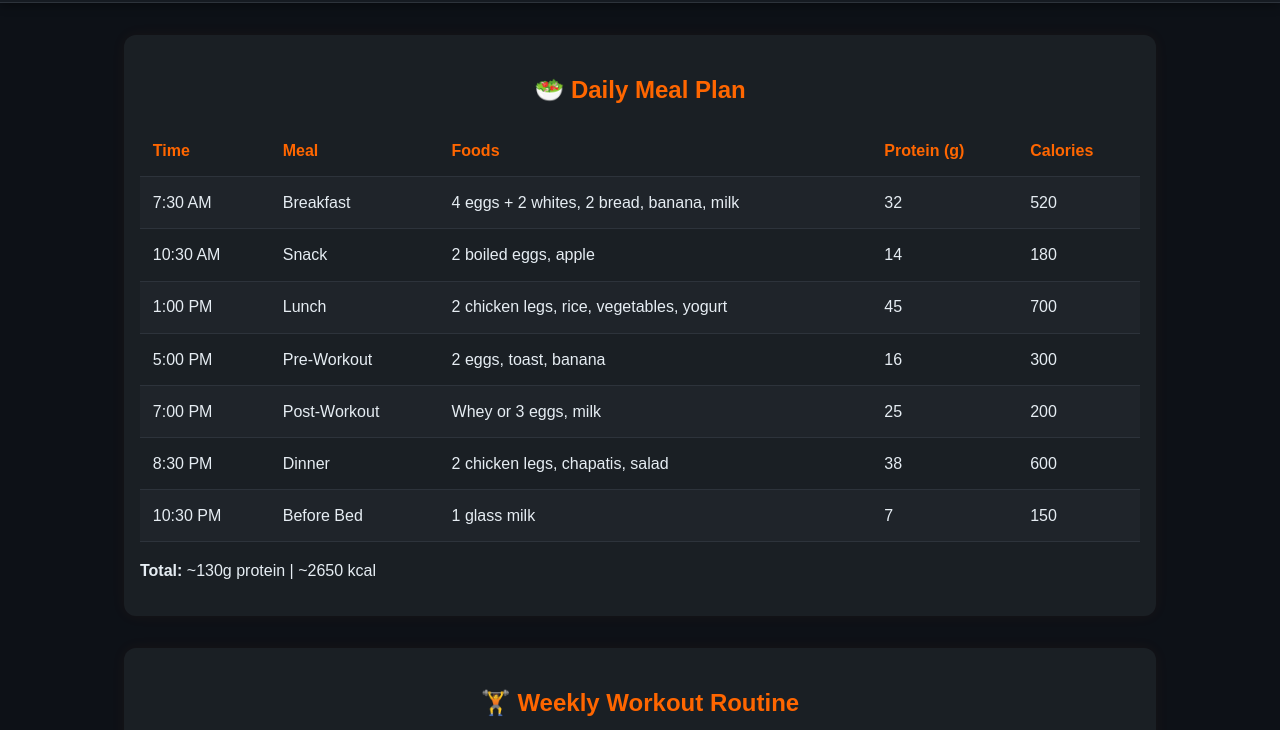
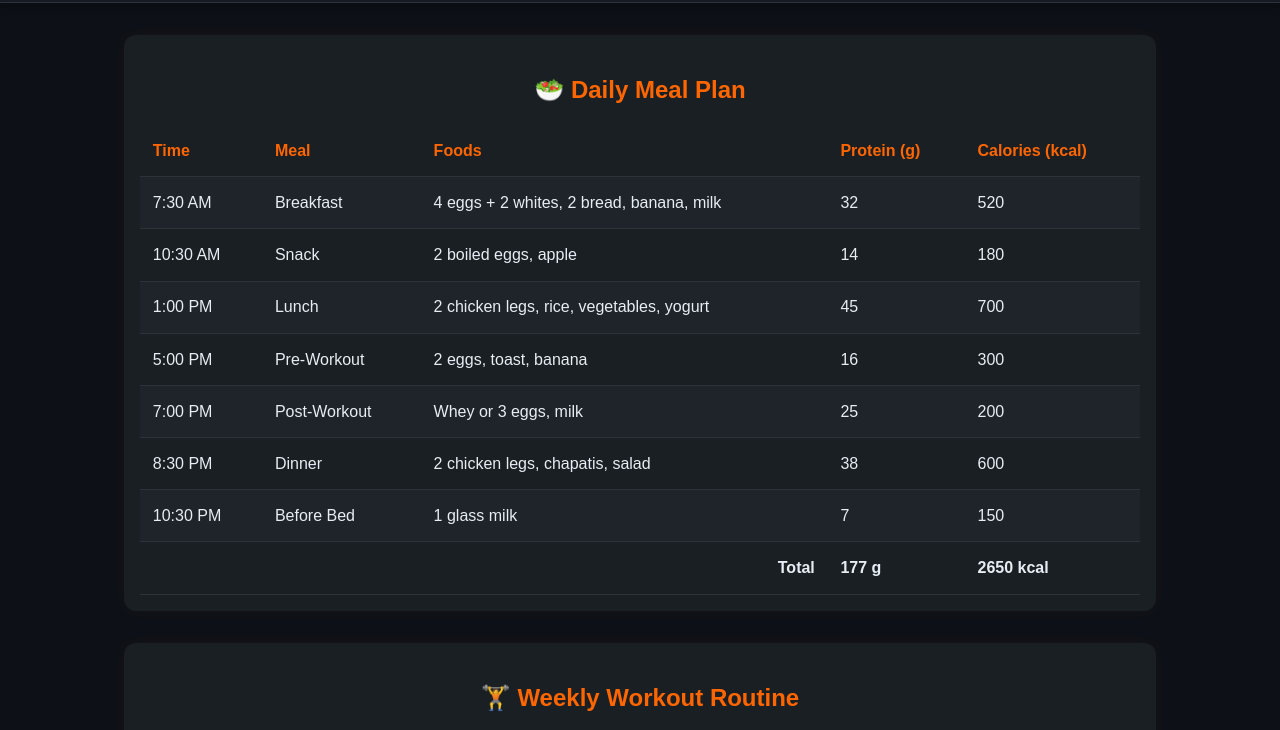
Before and after one commit to osandadeshan/personal-fitness-portfolio, a plain HTML site: page index.html in a window 1280 px wide. Shown: the part 500-1230 px from the top of the page. Drawn offline with Linux system fonts and the light colour scheme.

Commit message:
Formatted the html using prettier and added the gitignore

```diff
--- a/index.html
+++ b/index.html
@@ -7,7 +7,7 @@
     <style>
       /* ===== Base Styling ===== */
       body {
-      font-family: 'Poppins', sans-serif;
+        font-family: "Poppins", sans-serif;
         margin: 0;
         background-color: #0d1117;
         color: #e6edf3;
@@ -129,7 +129,8 @@
         margin-top: 1rem;
       }
 
-    th, td {
+      th,
+      td {
         border-bottom: 1px solid #2d333b;
         padding: 0.8rem;
         text-align: left;
@@ -168,7 +169,9 @@
         .profile-info {
           margin-left: 0;
         }
-      table, th, td {
+        table,
+        th,
+        td {
           font-size: 0.85rem;
         }
         nav a {
@@ -178,7 +181,6 @@
     </style>
   </head>
   <body>
-
     <!-- ===== Header ===== -->
     <header>
       <h1>Personal Fitness Portfolio 💪</h1>
@@ -187,7 +189,7 @@
 
     <!-- ===== Profile Section ===== -->
     <section id="profile" class="profile">
-    <img src="profile-photo.jpg" alt="Profile Picture">
+      <img src="profile-photo.jpg" alt="Profile Picture" />
       <div class="profile-info">
         <h2>Osanda Nimalarathna</h2>
         <p class="stats">💪 Weight: 68kg | 📏 Height: 5'7"</p>
@@ -207,30 +209,123 @@
     <section id="meals" class="card">
       <h2>🥗 Daily Meal Plan</h2>
       <table>
-      <tr><th>Time</th><th>Meal</th><th>Foods</th><th>Protein (g)</th><th>Calories</th></tr>
-      <tr><td>7:30 AM</td><td>Breakfast</td><td>4 eggs + 2 whites, 2 bread, banana, milk</td><td>32</td><td>520</td></tr>
-      <tr><td>10:30 AM</td><td>Snack</td><td>2 boiled eggs, apple</td><td>14</td><td>180</td></tr>
-      <tr><td>1:00 PM</td><td>Lunch</td><td>2 chicken legs, rice, vegetables, yogurt</td><td>45</td><td>700</td></tr>
-      <tr><td>5:00 PM</td><td>Pre-Workout</td><td>2 eggs, toast, banana</td><td>16</td><td>300</td></tr>
-      <tr><td>7:00 PM</td><td>Post-Workout</td><td>Whey or 3 eggs, milk</td><td>25</td><td>200</td></tr>
-      <tr><td>8:30 PM</td><td>Dinner</td><td>2 chicken legs, chapatis, salad</td><td>38</td><td>600</td></tr>
-      <tr><td>10:30 PM</td><td>Before Bed</td><td>1 glass milk</td><td>7</td><td>150</td></tr>
+        <tr>
+          <th>Time</th>
+          <th>Meal</th>
+          <th>Foods</th>
+          <th>Protein (g)</th>
+          <th>Calories (kcal)</th>
+        </tr>
+        <tr>
+          <td>7:30 AM</td>
+          <td>Breakfast</td>
+          <td>4 eggs + 2 whites, 2 bread, banana, milk</td>
+          <td>32</td>
+          <td>520</td>
+        </tr>
+        <tr>
+          <td>10:30 AM</td>
+          <td>Snack</td>
+          <td>2 boiled eggs, apple</td>
+          <td>14</td>
+          <td>180</td>
+        </tr>
+        <tr>
+          <td>1:00 PM</td>
+          <td>Lunch</td>
+          <td>2 chicken legs, rice, vegetables, yogurt</td>
+          <td>45</td>
+          <td>700</td>
+        </tr>
+        <tr>
+          <td>5:00 PM</td>
+          <td>Pre-Workout</td>
+          <td>2 eggs, toast, banana</td>
+          <td>16</td>
+          <td>300</td>
+        </tr>
+        <tr>
+          <td>7:00 PM</td>
+          <td>Post-Workout</td>
+          <td>Whey or 3 eggs, milk</td>
+          <td>25</td>
+          <td>200</td>
+        </tr>
+        <tr>
+          <td>8:30 PM</td>
+          <td>Dinner</td>
+          <td>2 chicken legs, chapatis, salad</td>
+          <td>38</td>
+          <td>600</td>
+        </tr>
+        <tr>
+          <td>10:30 PM</td>
+          <td>Before Bed</td>
+          <td>1 glass milk</td>
+          <td>7</td>
+          <td>150</td>
+        </tr>
+
+        <!-- ===== Total Row ===== -->
+        <tr style="font-weight: bold">
+          <td colspan="3" style="text-align: right">Total</td>
+          <td>177 g</td>
+          <td>2650 kcal</td>
+        </tr>
       </table>
-    <p><b>Total:</b> ~130g protein | ~2650 kcal</p>
     </section>
 
     <!-- ===== Workout Section ===== -->
     <section id="workouts" class="card">
       <h2>🏋️ Weekly Workout Routine</h2>
       <table>
-      <tr><th>Day</th><th>Focus</th><th>Exercises</th></tr>
-      <tr><td>Mon</td><td>Biceps + Back</td><td>Barbell curls, Dumbbell curls, Hammer curls, Pull-ups, Dumbbell rows</td></tr>
-      <tr><td>Tue</td><td>Triceps + Chest</td><td>Close-grip bench press, Dips, Overhead extension, Push-ups, Bench press</td></tr>
-      <tr><td>Wed</td><td>Rest / Cardio</td><td>Walking, cycling, planks, crunches</td></tr>
-      <tr><td>Thu</td><td>Biceps + Shoulders</td><td>Barbell curls, Concentration curls, Shoulder press, Lateral raises</td></tr>
-      <tr><td>Fri</td><td>Triceps + Chest</td><td>Bench dips, Rope pushdowns, Skull crushers, Incline press</td></tr>
-      <tr><td>Sat</td><td>Legs + Core</td><td>Squats, Lunges, Step-ups, Plank, Leg raises</td></tr>
-      <tr><td>Sun</td><td>Rest</td><td>Stretching, recovery, yoga</td></tr>
+        <tr>
+          <th>Day</th>
+          <th>Focus</th>
+          <th>Exercises</th>
+        </tr>
+        <tr>
+          <td>Mon</td>
+          <td>Biceps + Back</td>
+          <td>
+            Barbell curls, Dumbbell curls, Hammer curls, Pull-ups, Dumbbell rows
+          </td>
+        </tr>
+        <tr>
+          <td>Tue</td>
+          <td>Triceps + Chest</td>
+          <td>
+            Close-grip bench press, Dips, Overhead extension, Push-ups, Bench
+            press
+          </td>
+        </tr>
+        <tr>
+          <td>Wed</td>
+          <td>Rest / Cardio</td>
+          <td>Walking, cycling, planks, crunches</td>
+        </tr>
+        <tr>
+          <td>Thu</td>
+          <td>Biceps + Shoulders</td>
+          <td>
+            Barbell curls, Concentration curls, Shoulder press, Lateral raises
+          </td>
+        </tr>
+        <tr>
+          <td>Fri</td>
+          <td>Triceps + Chest</td>
+          <td>Bench dips, Rope pushdowns, Skull crushers, Incline press</td>
+        </tr>
+        <tr>
+          <td>Sat</td>
+          <td>Legs + Core</td>
+          <td>Squats, Lunges, Step-ups, Plank, Leg raises</td>
+        </tr>
+        <tr>
+          <td>Sun</td>
+          <td>Rest</td>
+          <td>Stretching, recovery, yoga</td>
+        </tr>
       </table>
     </section>
 
@@ -250,6 +345,5 @@
     <div class="footer">
       © 2025 Personal Fitness Portfolio | Designed by Osanda Nimalarathna
     </div>
-
   </body>
 </html>
```
Also changed, not shown: 1 other file. Lines whose indentation alone changed are shown as unchanged.
